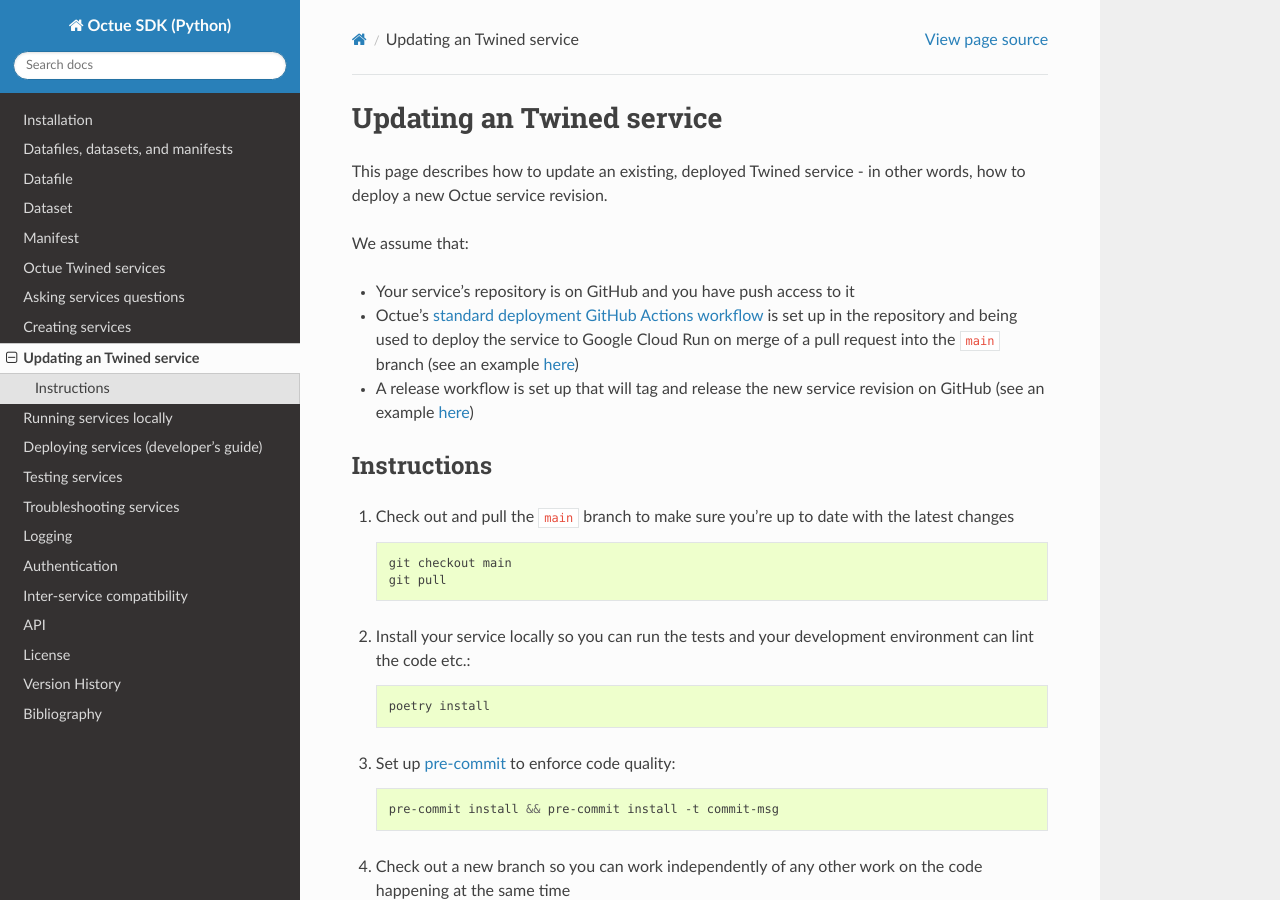
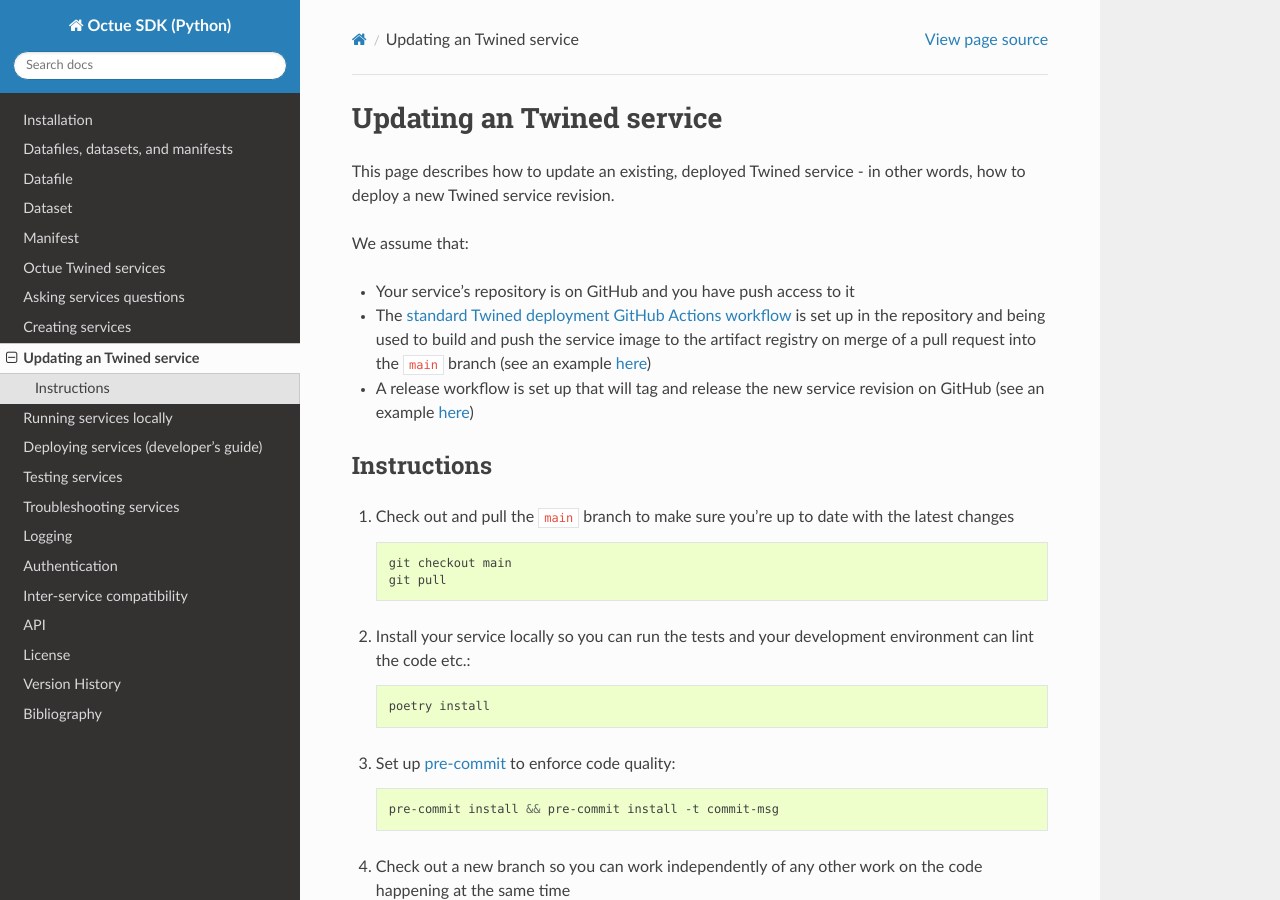
Before and after one commit to octue/octue-sdk-python, a Sphinx documentation site: the page built from docs/source/updating_services.rst, in a window 1280 px wide and 900 px high. Built offline with Sphinx 7.4.7 and the Read the Docs theme 3.1.0, drawn with Linux system fonts in a browser that asks for light colours.

Commit message:
DOC: Update "updating services" documentation

```diff
--- a/docs/source/updating_services.rst
+++ b/docs/source/updating_services.rst
@@ -3,15 +3,15 @@
 Updating an Twined service
 =========================
 
-This page describes how to update an existing, deployed Twined service - in other words, how to deploy a new Octue
+This page describes how to update an existing, deployed Twined service - in other words, how to deploy a new Twined
 service revision.
 
 We assume that:
 
 - Your service's repository is on GitHub and you have push access to it
-- Octue's `standard deployment GitHub Actions workflow <https://github.com/octue/workflows/blob/main/.github/workflows/deploy-cloud-run-service.yml>`_
-  is set up in the repository and being used to deploy the service to Google Cloud Run on merge of a pull request into
-  the ``main`` branch (see an example `here <https://github.com/octue/example-service-cloud-run/blob/main/.github/workflows/cd.yaml>`_)
+- The `standard Twined deployment GitHub Actions workflow <https://github.com/octue/workflows/blob/main/.github/workflows/build-twined-service.yml>`_
+  is set up in the repository and being used to build and push the service image to the artifact registry on merge of a
+  pull request into the ``main`` branch (see an example `here <https://github.com/octue/example-service-kueue/blob/main/.github/workflows/cd.yml>`_)
 - A release workflow is set up that will tag and release the new service revision on GitHub (see an example
   `here <https://github.com/octue/example-service-cloud-run/blob/main/.github/workflows/release.yml>`_)
 
```
